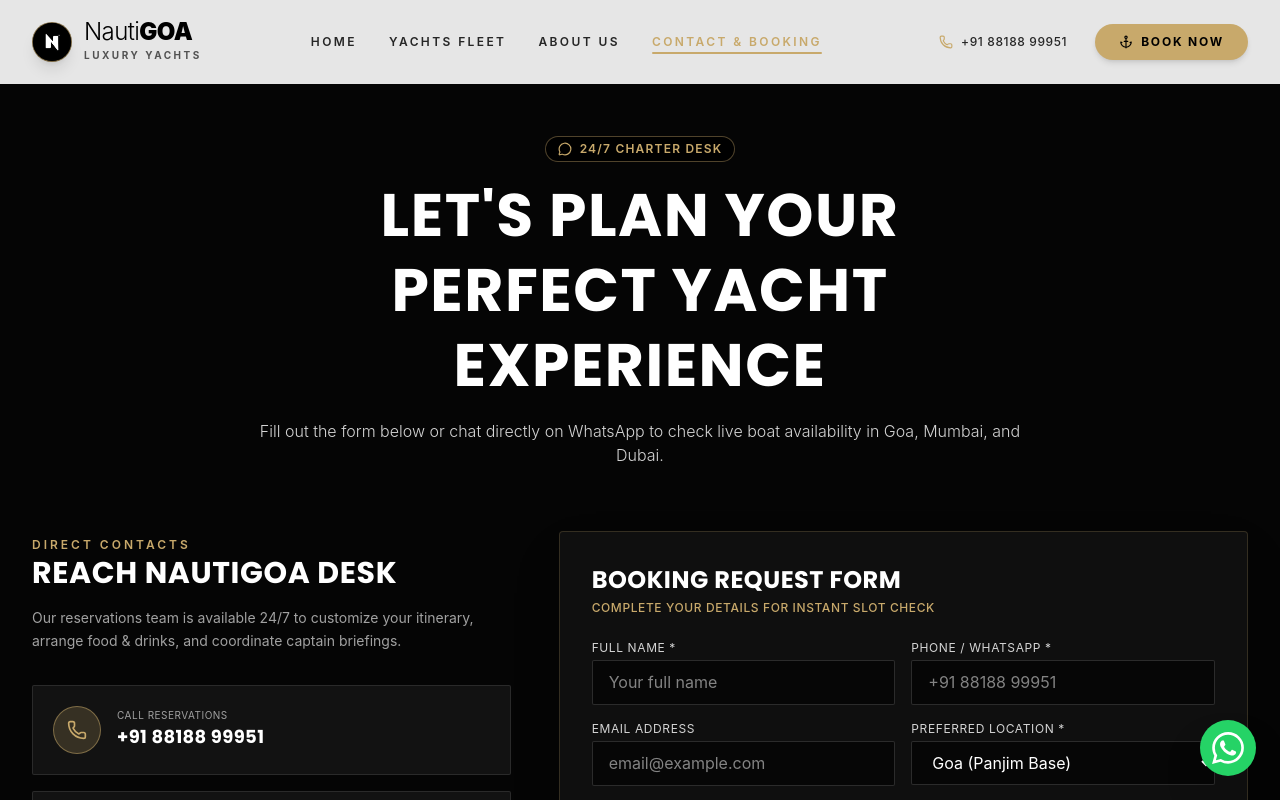
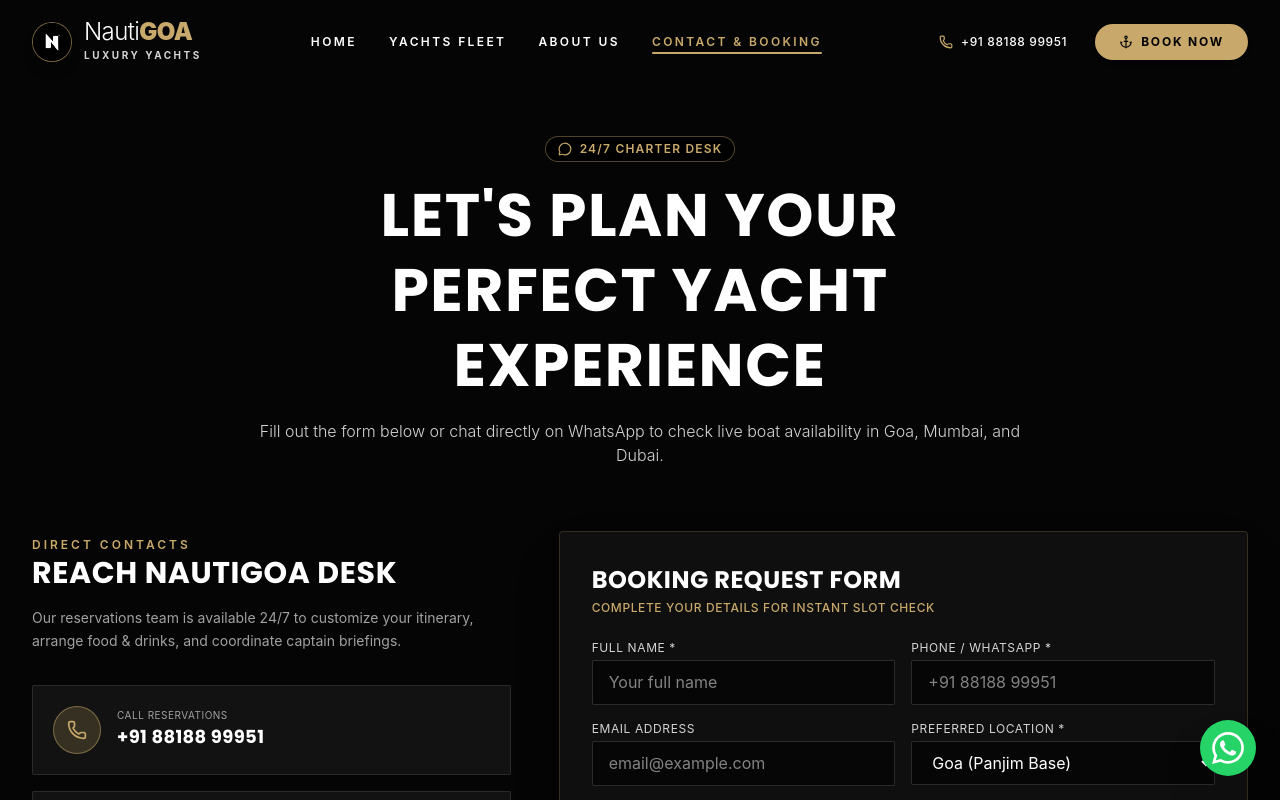
Before and after one commit to prabhasadvmen-maker/nautiGoa-yacht, a React (Vite) app: page /contact in a window 1280 px wide. Shown: the top 800 px of the page. Built offline with nearby package versions, Linux system fonts and the light colour scheme.

Commit message:
first commit

```diff
--- a/src/components/HeroSection.jsx
+++ b/src/components/HeroSection.jsx
@@ -22,7 +22,7 @@ export default function HeroSection({ onOpenBooking }) {
           poster="/Hero_section1.png"
           className="w-full h-full object-cover object-center"
         >
-          <source src="/Hero_section_video2.mp4" type="video/mp4" />
+          <source src="/Herosection%20video.mp4" type="video/mp4" />
           <img
             src="/Hero_section1.png"
             alt="NautiGoa Luxury Yacht Experience"
--- a/src/components/Navbar.jsx
+++ b/src/components/Navbar.jsx
@@ -41,8 +41,8 @@ export default function Navbar({ onOpenBooking }) {
     <header
       className={`fixed top-0 left-0 right-0 z-50 transition-all duration-300 ${
         isScrolled
-          ? 'bg-white/95 backdrop-blur-xl py-3 shadow-lg border-b border-neutral-200/80 text-neutral-900'
-          : 'bg-white/90 backdrop-blur-md py-4 sm:py-5 border-b border-neutral-200/40 text-neutral-900'
+          ? 'bg-black/90 backdrop-blur-xl py-3 shadow-2xl border-b border-white/10 text-white'
+          : 'bg-transparent py-4 sm:py-5 text-white'
       }`}
     >
       <div className="max-w-7xl mx-auto px-4 sm:px-6 lg:px-8">
@@ -58,11 +58,11 @@ export default function Navbar({ onOpenBooking }) {
               />
             </div>
             <div className="flex flex-col">
-              <span className="text-xl sm:text-2xl font-sans tracking-tight text-black leading-none">
-                <span className="font-light text-black">Nauti</span>
-                <span className="font-black text-black">GOA</span>
+              <span className="text-xl sm:text-2xl font-sans tracking-tight text-white leading-none">
+                <span className="font-light text-white">Nauti</span>
+                <span className="font-black text-[#C8A96B]">GOA</span>
               </span>
-              <span className="text-[9px] sm:text-[10px] tracking-[0.25em] text-neutral-600 font-sans uppercase font-bold mt-1">
+              <span className="text-[9px] sm:text-[10px] tracking-[0.25em] text-neutral-300 font-sans uppercase font-bold mt-1">
                 Luxury Yachts
               </span>
             </div>
@@ -77,7 +77,7 @@ export default function Navbar({ onOpenBooking }) {
                 className={`text-xs uppercase tracking-[0.2em] transition-colors duration-200 font-semibold py-1 relative ${
                   isActive(link.path)
                     ? 'text-[#C8A96B] font-bold'
-                    : 'text-neutral-800 hover:text-[#C8A96B]'
+                    : 'text-white hover:text-[#C8A96B]'
                 }`}
               >
                 {link.name}
@@ -92,7 +92,7 @@ export default function Navbar({ onOpenBooking }) {
           <div className="hidden md:flex items-center gap-5">
             <a
               href="tel:+918818899951"
-              className="flex items-center gap-2 text-xs uppercase tracking-wider text-neutral-800 hover:text-[#C8A96B] transition-colors px-2 py-1 font-medium"
+              className="flex items-center gap-2 text-xs uppercase tracking-wider text-white hover:text-[#C8A96B] transition-colors px-2 py-1 font-medium"
             >
               <Phone className="w-3.5 h-3.5 text-[#C8A96B]" />
               <span>+91 88188 99951</span>
@@ -107,17 +107,17 @@ export default function Navbar({ onOpenBooking }) {
             </button>
           </div>
 
-          {/* Mobile Navigation Button (Hamburger Menu - Set icon to Black) */}
+          {/* Mobile Navigation Button */}
           <div className="flex md:hidden items-center">
             <button
               onClick={() => setIsMobileMenuOpen(!isMobileMenuOpen)}
-              className="p-2 text-black hover:text-[#C8A96B] focus:outline-none rounded-xs min-h-[40px] min-w-[40px] flex items-center justify-center"
+              className="p-2 text-white hover:text-[#C8A96B] focus:outline-none rounded-xs min-h-[40px] min-w-[40px] flex items-center justify-center"
               aria-label="Toggle Navigation Menu"
             >
               {isMobileMenuOpen ? (
-                <X className="w-6 h-6 text-black" />
+                <X className="w-6 h-6 text-[#C8A96B]" />
               ) : (
-                <Menu className="w-6 h-6 text-black stroke-[2.5]" />
+                <Menu className="w-6 h-6 text-white stroke-[2.5]" />
               )}
             </button>
           </div>
```
Also changed, not shown: index.html (+6 -1 lines), src/index.css (+17 -3 lines), 2 other files (tests, documents, lock files or other folders).
